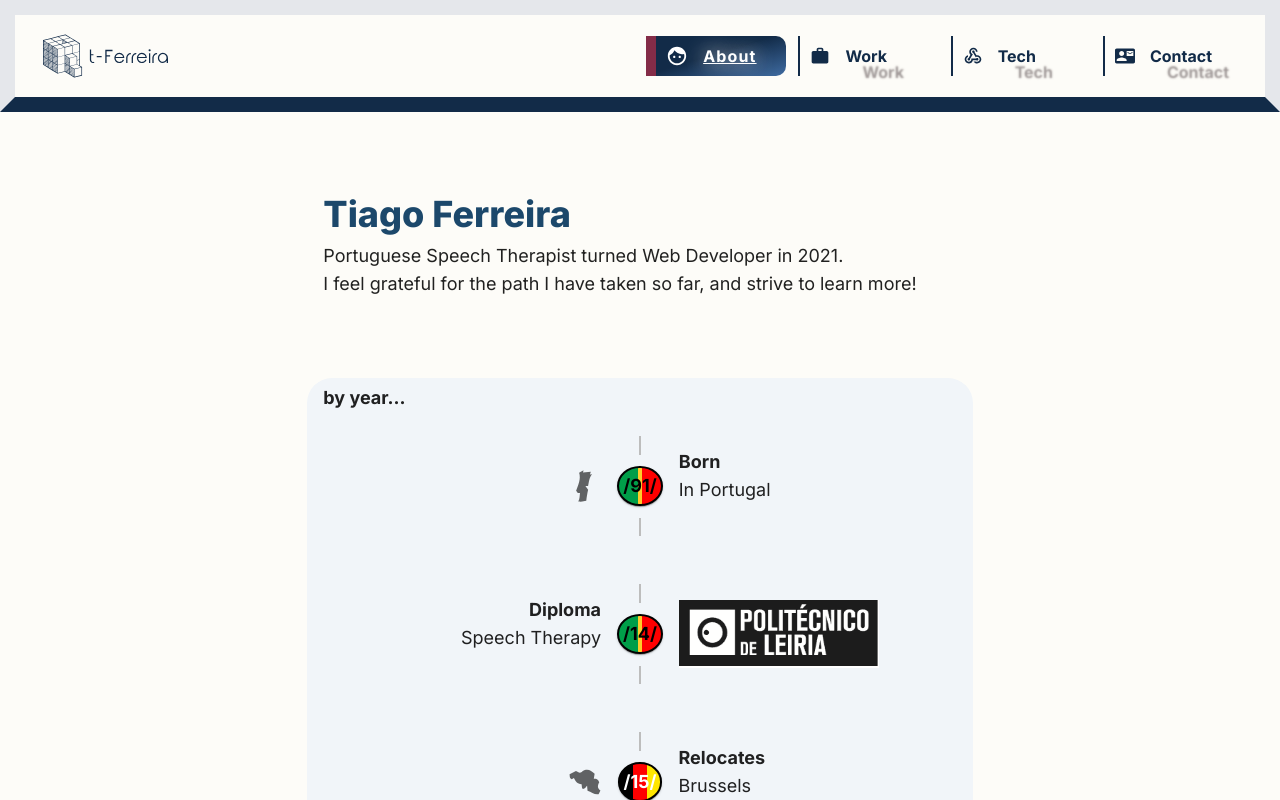
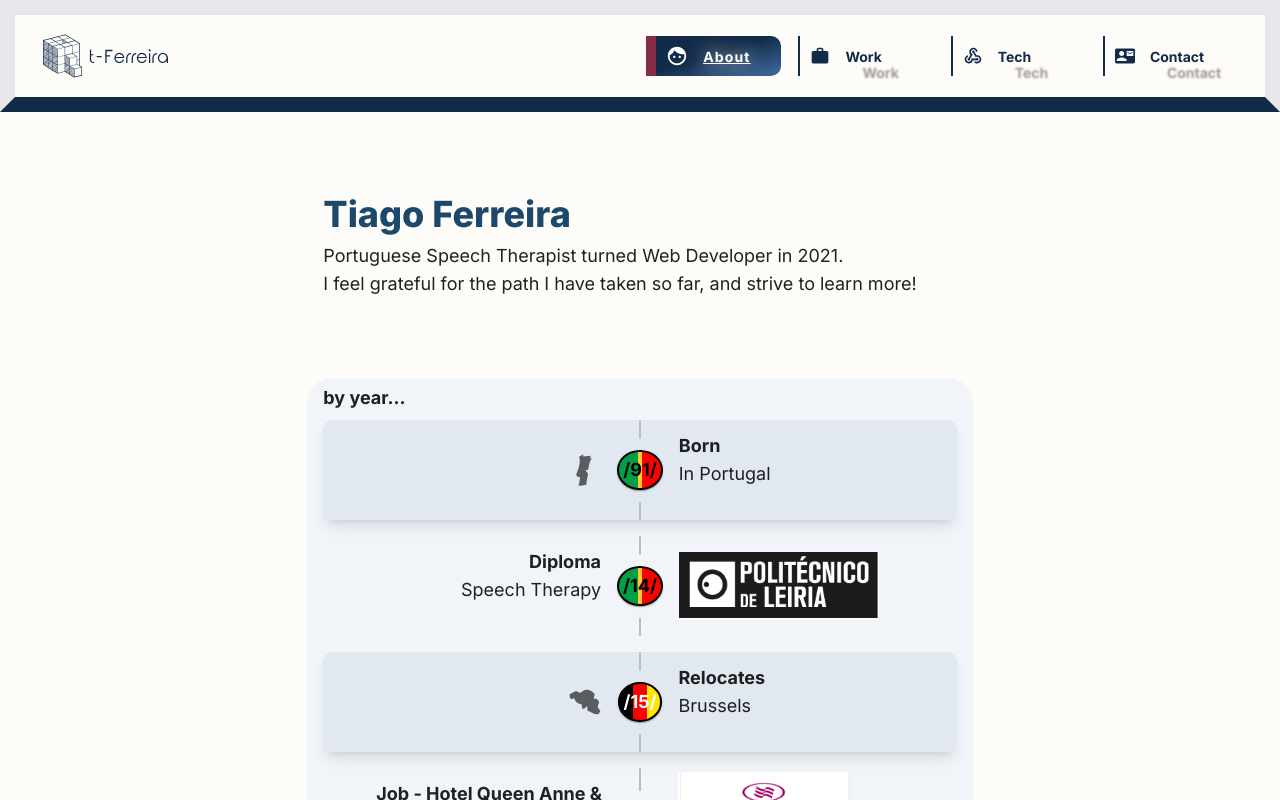
Before and after one commit to FerreiraTiagoWebDev/portfolio2023, a Next.js app: page /about in a window 1280 px wide. Shown: the top 800 px of the page. Built offline with nearby package versions, Linux system fonts and the light colour scheme.

Commit message:
try to fix header

```diff
--- a/src/components/Atoms/ButtonHeader/buttonheader.module.css
+++ b/src/components/Atoms/ButtonHeader/buttonheader.module.css
@@ -7,6 +7,7 @@
   border-left: 2px solid #122b48;
   background-color: #fdfcf8;
   transition: all 0.3s ease;
+  margin-right: 5px;
   opacity: 1;
 }
 .buttonHeaderDivActive {
@@ -39,6 +40,7 @@
 }
 .buttonHeaderDiv > p {
   color: #122b48;
+  font-size: 14px;
 }
 .buttonHeaderDiv:hover > p {
   color: white;
--- a/src/components/Organisms/About/Timeline/AboutMeTimeline.tsx
+++ b/src/components/Organisms/About/Timeline/AboutMeTimeline.tsx
@@ -40,7 +40,7 @@ export default function AboutMeTimeline() {
   return (
     <Timeline
       position="alternate"
-      className="bg-slate-100 my-8"
+      className="bg-slate-100 my-8 p-2 md:p-8"
       sx={{
         border: "4px  #273e47",
         borderRadius: "25px",
@@ -55,11 +55,13 @@ export default function AboutMeTimeline() {
         >
           <TimelineItem
             onClick={() => handleClick(item)}
-            className="relative"
+            className={classNames(``, {
+              "bg-slate-200 shadow-lg": isItemClickable(item),
+            })}
             sx={
               isItemClickable(item)
                 ? {
-                    my: 3,
+                    my: 1,
                     cursor: "pointer",
                     transition: "0.2s ease all",
                     borderRadius: "10px",
@@ -68,7 +70,7 @@ export default function AboutMeTimeline() {
                     },
                   }
                 : {
-                    my: 3,
+                    my: 1,
                     borderRadius: "10px",
                   }
             }
--- a/src/components/Organisms/navigation/header/Header.tsx
+++ b/src/components/Organisms/navigation/header/Header.tsx
@@ -58,7 +58,9 @@ const Header: React.FC<IHeader> = ({ ...headerProps }) => {
           </Box>
         </Box>
 
-        <ComponentIsVisible when={!!screenSize.width && screenSize.width < 768}>
+        <ComponentIsVisible
+          when={!screenSize || (!!screenSize.width && screenSize.width < 768)}
+        >
           <Flex
             className="items-center justify-end px-4"
             onClick={() => handleMobileMenu()}
```
